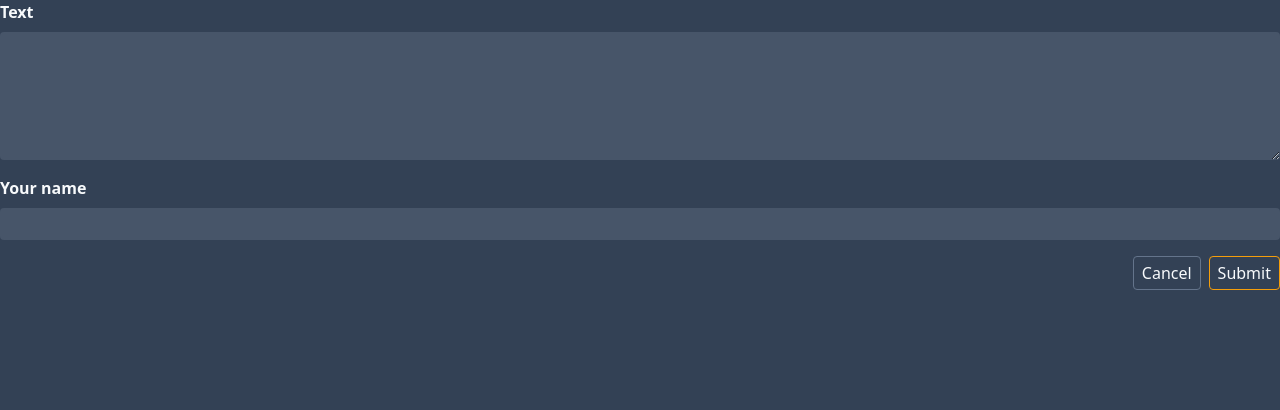
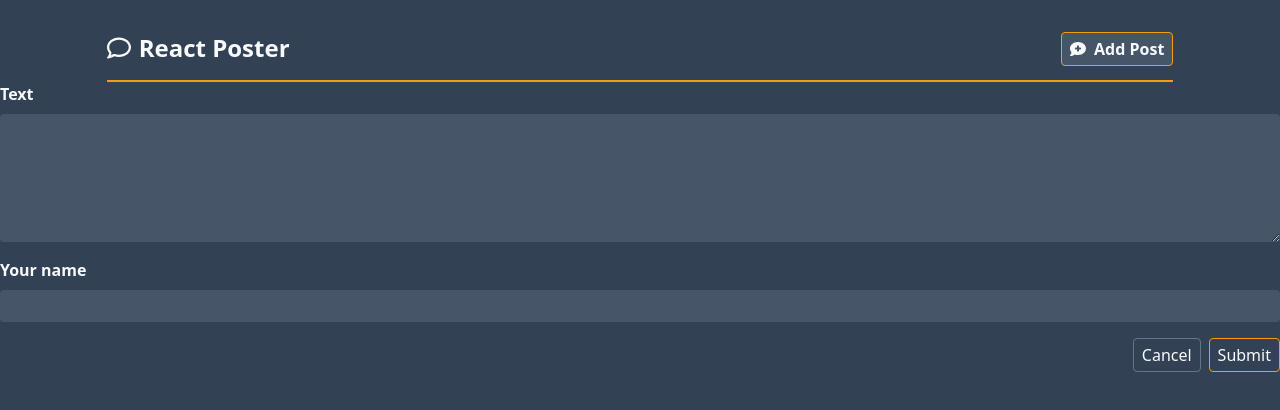
Before and after one commit to JasonWu73/react-practice, a React (Vite) app: page /posts/add in a window 1280 px wide. Shown: the top 410 px of the page. Built offline with nearby package versions, Linux system fonts and the light colour scheme.

Commit message:
add layout

```diff
--- a/src/posts/AddPost.tsx
+++ b/src/posts/AddPost.tsx
@@ -36,7 +36,7 @@
       headers: {
         'Content-Type': 'application/json'
       }
-    })
+    }).then()
   }
 
   return (
--- /dev/null
+++ b/src/shared/components/layout/RootLayout.tsx
@@ -0,0 +1,12 @@
+import { Header } from '@/shared/components/layout/Header'
+import { Outlet } from 'react-router-dom'
+
+export default function RootLayout() {
+  return (
+    <>
+      <Header/>
+
+      <Outlet/>
+    </>
+  )
+}
```
Also changed, not shown: src/routes.tsx (+8 -2 lines).
